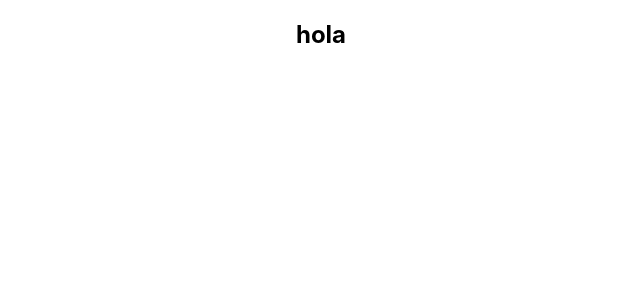
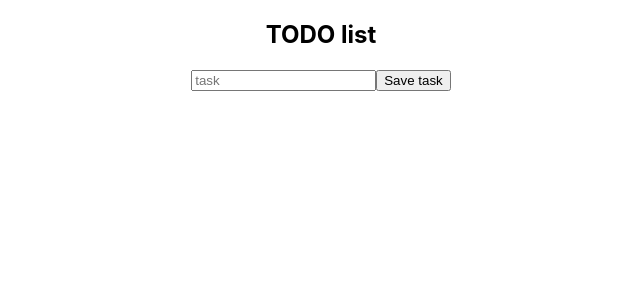
Before and after one commit to CarolinaMaffia/todo-list, a React (Create React App) app: page / in a window 1280 px wide. Shown: the top 300 px of the page, without its empty margins (319-959 px from the left). Built offline with nearby package versions, Linux system fonts and the light colour scheme.

Commit message:
Basic functionality for the todo list

```diff
--- a/src/App.js
+++ b/src/App.js
@@ -1,9 +1,13 @@
 import './App.css';
+import ShowItem from './components/ShowItem/ShowItem';
 
-function App() {
+function App(props) {
   return (
     <div className="App">
-      <h2>hola</h2>
+      <h2>TODO list</h2>
+      <>
+        <ShowItem />
+      </>
     </div>
   );
 }
--- a/src/components/Form/Form.js
+++ b/src/components/Form/Form.js
@@ -0,0 +1,33 @@
+import { useState } from 'react';
+import './Form.scss';
+
+const Form = ({ addTodo }) => {
+
+    const [value, setValue] = useState('');
+
+    const handleSubmit = e => {
+        e.preventDefault();
+        if (!value) return;
+        addTodo(value);
+        setValue('');
+    };
+
+    return (
+        <div className="form-container">
+            <div className="input-container">
+                <input
+                    type="text"
+                    placeholder="task"
+                    onChange={e => setValue(e.target.value)}
+                    value={value}
+                />
+                <button
+                    className="task-button"
+                    onClick={handleSubmit}
+                > Save task </button>
+            </div>
+        </div>
+        )
+};
+
+export default Form;
--- a/src/components/Item/Item.js
+++ b/src/components/Item/Item.js
@@ -0,0 +1,9 @@
+import './Item.scss';
+
+const Item = ({ todo }) => {
+    return (
+        <p>{todo}</p>
+    )
+};
+
+export default Item;
--- a/src/components/ShowItem/ShowItem.js
+++ b/src/components/ShowItem/ShowItem.js
@@ -0,0 +1,24 @@
+import { useState } from 'react';
+import Form from '../Form/Form';
+import Item from '../Item/Item';
+import './ShowItem.scss';
+
+const ShowItem = () => {
+    const [todos, setTodos] = useState([]);
+
+    const addTodo = text => {
+        const newTodos = [...todos, text ];
+        setTodos(newTodos);
+    };
+
+    return (
+        <>
+        <Form addTodo={addTodo}/>
+        <div>
+            {todos.map((todo, index) => ( <Item key={index} index={index} todo={todo}  />)) }
+        </div>
+        </>
+    )
+};
+
+export default ShowItem;
```
